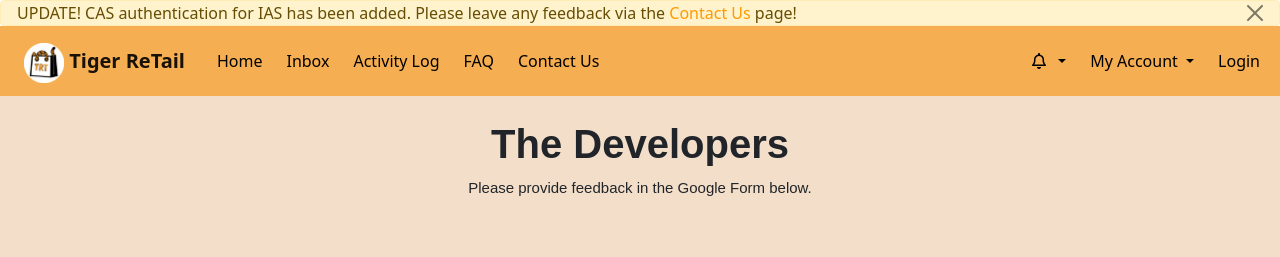
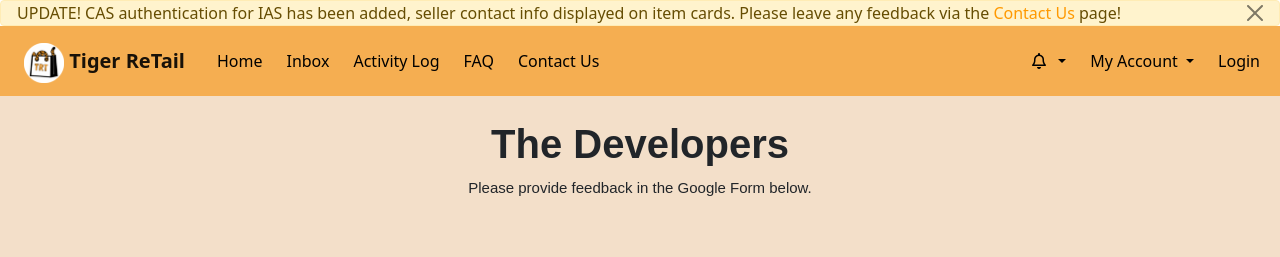
Before and after one commit to TigerAppsOrg/TigerReTail, a Django app: page /contact/ in a window 1280 px wide. Shown: the top 257 px of the page. Run offline with Django 3.2, Linux system fonts and the light colour scheme; some libraries are stand-ins or nearby versions.

Commit message:
seller contact

```diff
--- a/TRT-django/marketplace/templates/marketplace/base.html
+++ b/TRT-django/marketplace/templates/marketplace/base.html
@@ -30,7 +30,7 @@
 
 <body>
     <div class="alert alert-warning alert-dismissible fade show my-0 py-0" role="alert">
-        UPDATE! CAS authentication for IAS has been added. Please leave any feedback via the <a class="orange-link" href="{% url 'contact' %}">Contact Us</a> page!
+        UPDATE! CAS authentication for IAS has been added, seller contact info displayed on item cards. Please leave any feedback via the <a class="orange-link" href="{% url 'contact' %}">Contact Us</a> page!
         <button type="button" class="btn-close py-1" data-bs-dismiss="alert" aria-label="Close"></button>
     </div>
 
--- a/TRT-django/marketplace/templates/marketplace/gallery.html
+++ b/TRT-django/marketplace/templates/marketplace/gallery.html
@@ -318,6 +318,10 @@
                       item_html += '<p class="card-text"><i class="fas fa-comment"></i> ';
                       item_html += item["description"];
                       item_html += '</p>';
+                      // item contact
+                      item_html += '<p class="card-text"><i class="fas fa-phone"></i> ';
+                      item_html += item["contact"];
+                      item_html += '</p>';
                       // item quality
                       item_html += '<p class="card-text"><i class="fa fa-check" aria-hidden="true"></i>&nbsp;Quality</p>';
                       if (item["condition_index"] == 0) {
--- a/TRT-django/marketplace/views.py
+++ b/TRT-django/marketplace/views.py
@@ -507,6 +507,7 @@ def getItemsRelative(request):
                     "description": item.description,
                     "image": item.image.url,
                     "album": [albumimage.image.url for albumimage in item.album.all()],
+                    "contact": item.seller.contact,
                 } for item in items
             ]
         }
```
